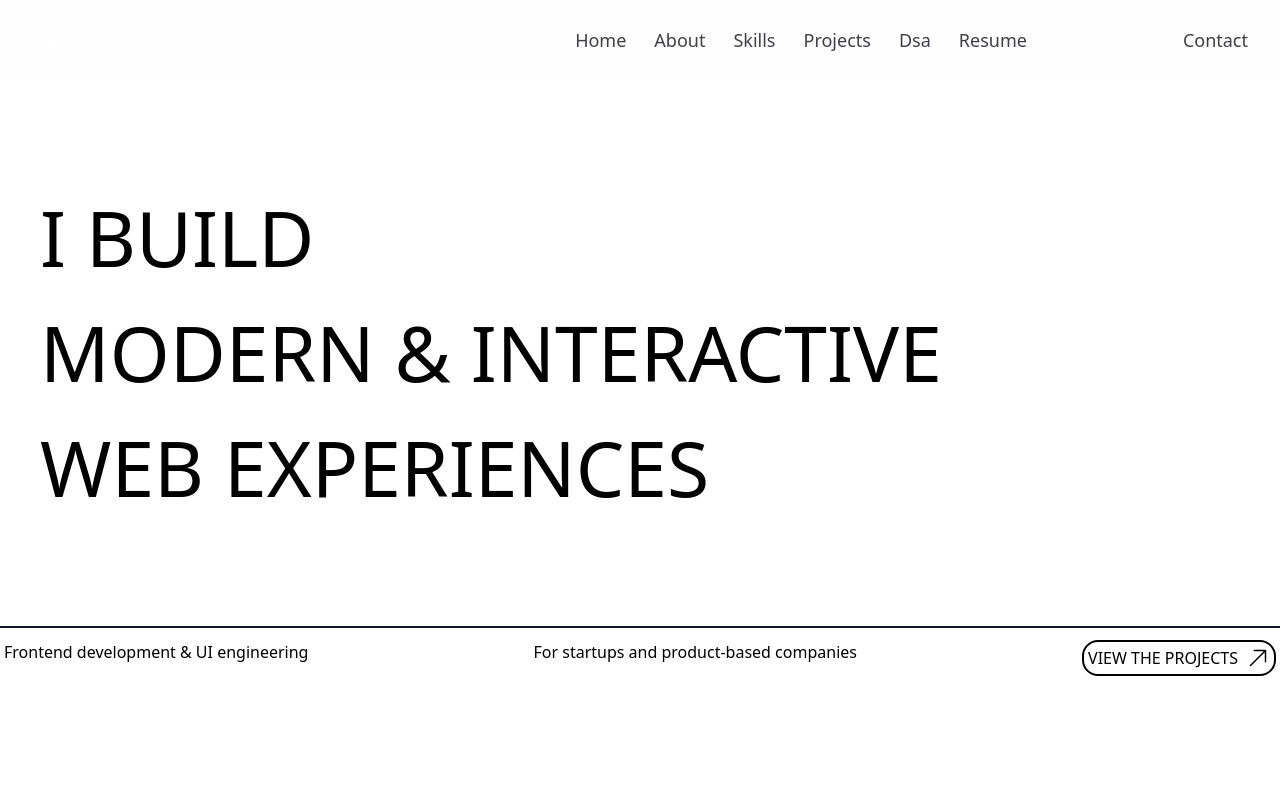
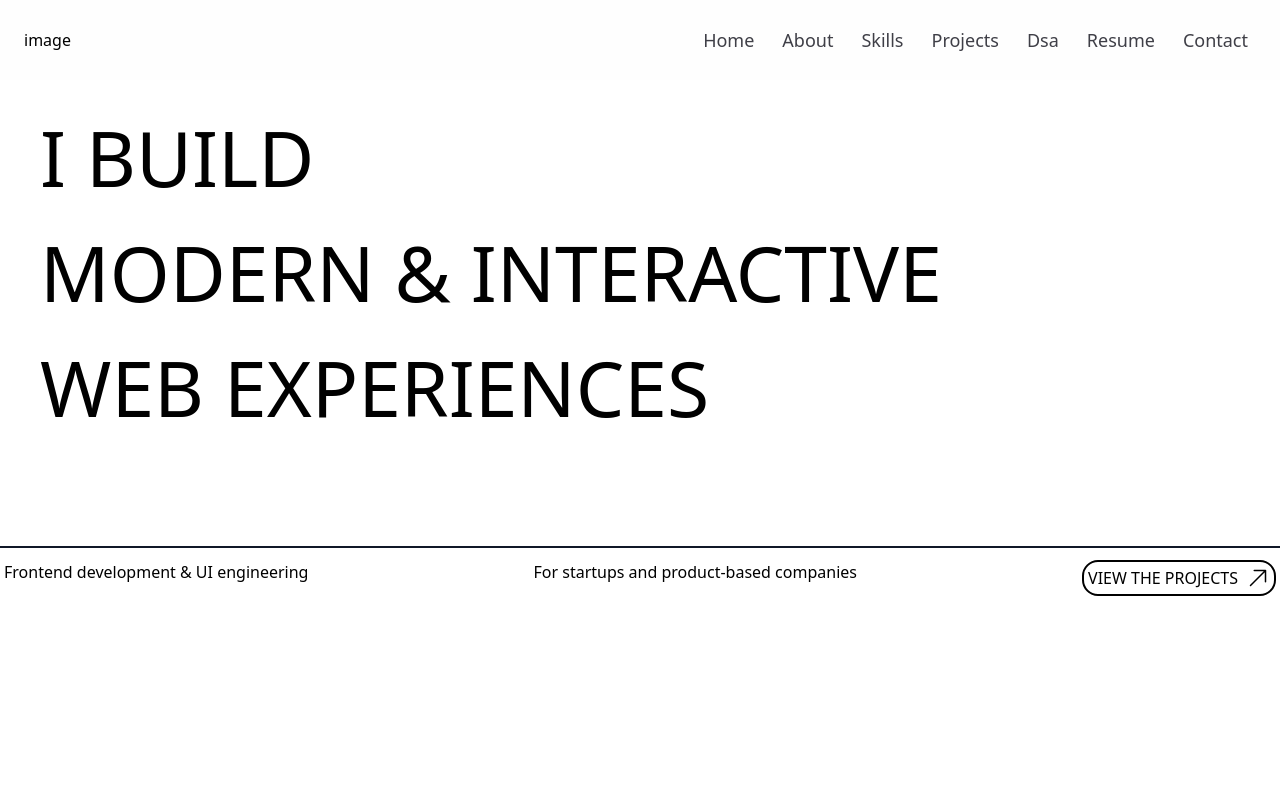
Before and after one commit to nani28-2003/Personal-Portfolio, a React (Vite) app: page /#/ in a window 1280 px wide. Shown: the top 798 px of the page. Built offline with nearby package versions, Linux system fonts and the light colour scheme.

Commit message:
nav-modified

```diff
--- a/package.json
+++ b/package.json
@@ -15,6 +15,7 @@
   "dependencies": {
     "@tailwindcss/vite": "^4.1.18",
     "gh-pages": "^6.3.0",
+    "gsap": "^3.14.2",
     "locomotive-scroll": "^5.0.1",
     "motion": "^12.27.1",
     "react": "^19.2.0",
--- a/src/Components/Home/Home.jsx
+++ b/src/Components/Home/Home.jsx
@@ -1,7 +1,7 @@
 import { useEffect, useRef } from "react";
 import LocomotiveScroll from "locomotive-scroll";
 
-import Navbar from "./Navbar";
+import Navbar from "../Navbar/Navbar";
 import Hero from "./Hero";
 import Scrolling from "../Scrolling/Scrolling";
 import AboutMe from "../AboutMe/AboutMe";
--- a/src/Components/Home/Navbar.jsx
+++ /dev/null
@@ -1,14 +0,0 @@
-const Navbar = () => {
-  return (
-    <nav className=" flex top-0 sticky z-index:999 text-center justify-between items-center h-[10vh] w-full bg-[#F1F1F1]/10 text-white p-6  font-['Neue Montreal'] ">
-      <div>
-        image
-      </div>
-      <div className=" flex gap-3 cursor-pointer text-zinc-700 ">
-    {["Home","About","Skills","Projects","Dsa","Resume","Contact"].map((items,index)=>
-    <a key={index}className= {`text-lg capitilize hover:bg-black hover:text-white hover:rounded-full p-2 scale-100 hover:scale-110 ${index===6 && "ml-32"}`} >{items}</a>)}</div>
-    </nav>
-  );
-};
-
-export default Navbar;
--- /dev/null
+++ b/src/Components/Navbar/Navbar.jsx
@@ -0,0 +1,71 @@
+import { useEffect, useRef } from "react";
+import gsap from "gsap";
+import { ScrollTrigger } from "gsap/ScrollTrigger";
+
+gsap.registerPlugin(ScrollTrigger);
+
+const Navbar = () => {
+  const navRef = useRef(null);
+  const lastDir = useRef(0);
+
+  useEffect(() => {
+    const nav = navRef.current;
+
+    ScrollTrigger.create({
+      start: 100,
+      end: document.body.scrollHeight,
+
+      onUpdate: (self) => {
+        if (self.direction === lastDir.current) return;
+
+        // 🔽 scroll DOWN → hide
+        if (self.direction === 1) {
+          gsap.to(nav, {
+            y: "-100%",
+          });
+        }
+
+        // 🔼 scroll UP → ALWAYS come from top
+        if (self.direction === -1) {
+          gsap.fromTo(
+            nav,
+            { y: "-100%" },
+            {
+              y: "0%",
+              duration: 0.35,
+              ease: "linear",
+            }
+          );
+        }
+
+        lastDir.current = self.direction;
+      }
+    });
+  }, []);
+
+  return (
+    <nav
+      ref={navRef}
+      className="fixed top-0 left-0 z-[9999] w-full h-[10vh]
+                 flex justify-between items-center
+                 bg-[#F1F1F1]/10 backdrop-blur-md p-6"
+    >
+      <div>image</div>
+      <div className="flex gap-3 text-zinc-700">
+        {["Home","About","Skills","Projects","Dsa","Resume","Contact"].map(
+          (item, index) => (
+            <a
+              key={index}
+              className="text-lg capitalize hover:bg-black hover:text-white
+                         hover:rounded-full p-2 transition"
+            >
+              {item}
+            </a>
+          )
+        )}
+      </div>
+    </nav>
+  );
+};
+
+export default Navbar;
```
Also changed, not shown: 1 other file (tests, documents, lock files or other folders).
